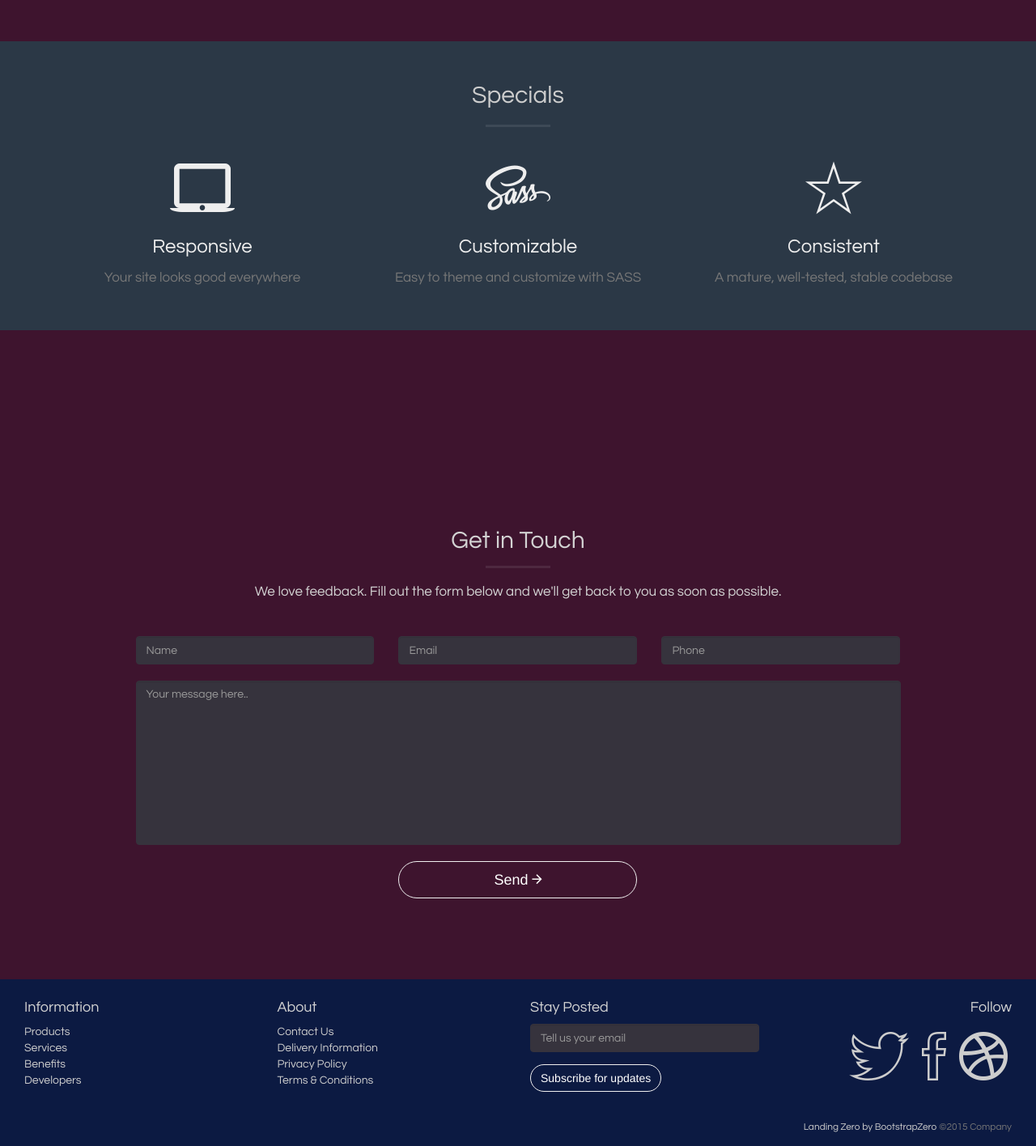
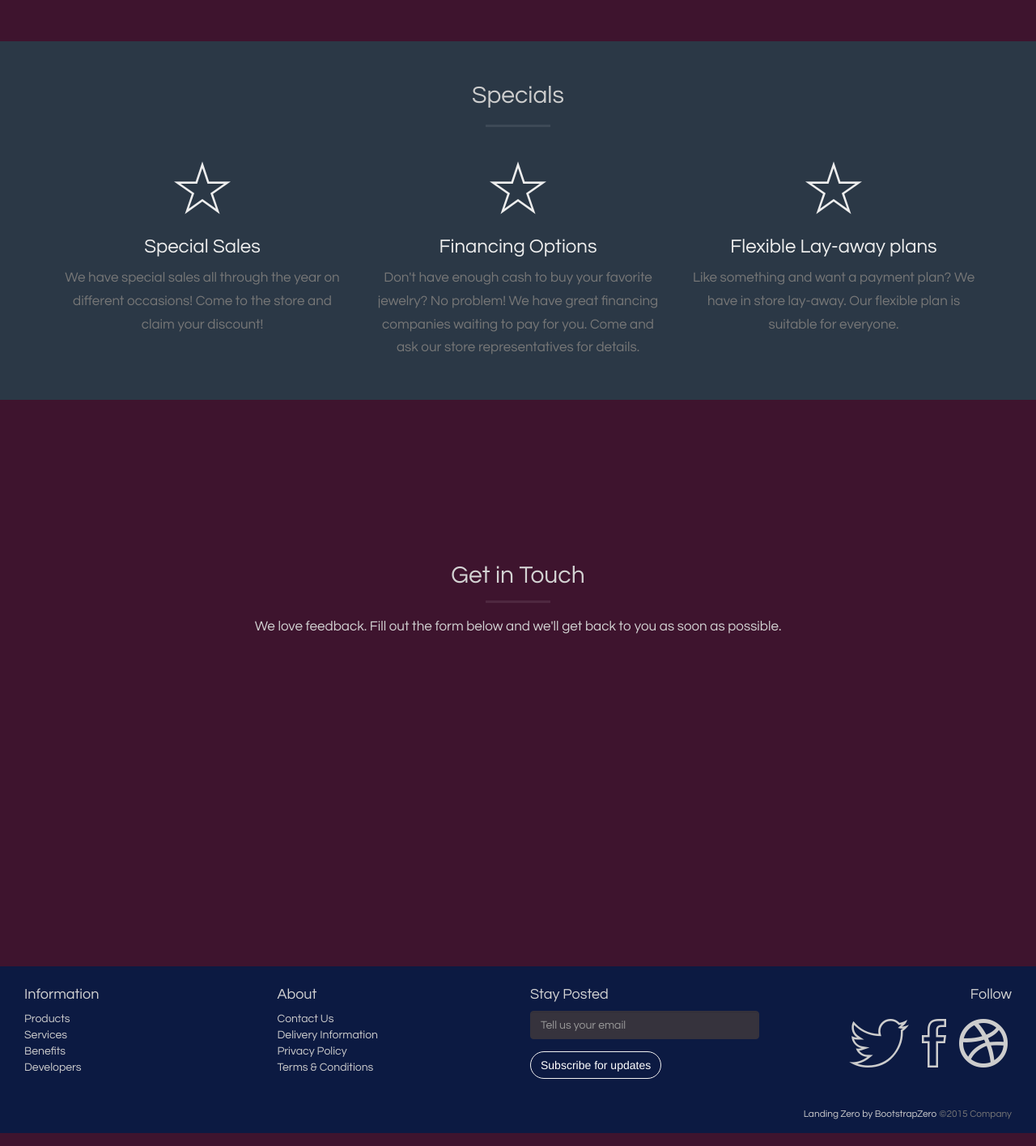
Before and after one commit to jushita/jewelryworld, a Flask app: page / in a window 1280 px wide. Shown: the part 3168-4584 px from the top of the page at 81% size. Run offline with Flask 2, Linux system fonts and the light colour scheme; some libraries are stand-ins or nearby versions; some web fonts are replaced.

Commit message:
specials changed

```diff
--- a/templates/index.html
+++ b/templates/index.html
@@ -221,23 +221,24 @@
             <div class="row">
                 <div class="col-lg-4 col-md-4 text-center">
                     <div class="feature">
-                        <i class="icon-lg ion-android-laptop wow fadeIn" data-wow-delay=".3s"></i>
-                        <h3>Responsive</h3>
-                        <p class="text-muted">Your site looks good everywhere</p>
-                    </div>
-                </div>
-                <div class="col-lg-4 col-md-4 text-center">
-                    <div class="feature">
-                        <i class="icon-lg ion-social-sass wow fadeInUp" data-wow-delay=".2s"></i>
-                        <h3>Customizable</h3>
-                        <p class="text-muted">Easy to theme and customize with SASS</p>
+                        <i class="icon-lg ion-ios-star-outline wow fadeIn" data-wow-delay=".3s"></i>
+                        <h3>Special Sales</h3>
+                        <p class="text-muted">We have special sales all through the year on different occasions! Come to the store and claim your discount!</p>
                     </div>
                 </div>
                 <div class="col-lg-4 col-md-4 text-center">
                     <div class="feature">
                         <i class="icon-lg ion-ios-star-outline wow fadeIn" data-wow-delay=".3s"></i>
-                        <h3>Consistent</h3>
-                        <p class="text-muted">A mature, well-tested, stable codebase</p>
+                        <h3>Financing Options</h3>
+                        <p class="text-muted">Don't have enough cash to buy your favorite jewelry? No problem! We have great financing companies waiting to pay for you.
+                        Come and ask our store representatives for details. </p>
+                    </div>
+                </div>
+                <div class="col-lg-4 col-md-4 text-center">
+                    <div class="feature">
+                        <i class="icon-lg ion-ios-star-outline wow fadeIn" data-wow-delay=".3s"></i>
+                        <h3>Flexible Lay-away plans</h3>
+                        <p class="text-muted">Like something and want a payment plan? We have in store lay-away. Our flexible plan is suitable for everyone. </p>
                     </div>
                 </div>
             </div>
@@ -254,29 +255,8 @@
                     <hr class="primary">
                     <p>We love feedback. Fill out the form below and we'll get back to you as soon as possible.</p>
                 </div>
-                <div class="col-lg-10 col-lg-offset-1 text-center">
-                    <form class="contact-form row">
-                        <div class="col-md-4">
-                            <label></label>
-                            <input type="text" class="form-control" placeholder="Name">
-                        </div>
-                        <div class="col-md-4">
-                            <label></label>
-                            <input type="text" class="form-control" placeholder="Email">
-                        </div>
-                        <div class="col-md-4">
-                            <label></label>
-                            <input type="text" class="form-control" placeholder="Phone">
-                        </div>
-                        <div class="col-md-12">
-                            <label></label>
-                            <textarea class="form-control" rows="9" placeholder="Your message here.."></textarea>
-                        </div>
-                        <div class="col-md-4 col-md-offset-4">
-                            <label></label>
-                            <button type="button" data-toggle="modal" data-target="#alertModal" class="btn btn-primary btn-block btn-lg">Send <i class="ion-android-arrow-forward"></i></button>
-                        </div>
-                    </form>
+                <div class="col-lg-10 col-lg-offset-1 text-center, contact-details">
+
                 </div>
             </div>
         </div>
```
